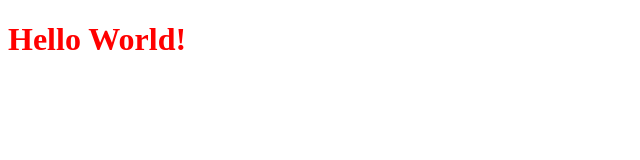
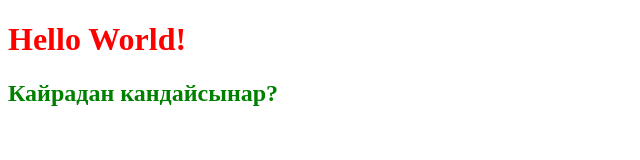
Before and after one commit to Kalykova/my-hw, a plain HTML site: page index.html in a window 1280 px wide. Shown: the whole page, without its empty margins (0-640 px from the left). Drawn offline with Linux system fonts and the light colour scheme.

Commit message:
Add subtitle

```diff
--- a/index.html
+++ b/index.html
@@ -11,6 +11,7 @@
 
 <body>
     <h1>Hello World!</h1>
+    <h2>Кайрадан кандайсынар?</h2>
 
 </body>
 
--- a/style.css
+++ b/style.css
@@ -1,3 +1,7 @@
 h1 {
     color: red;
 }
+
+h2 {
+    color: green;
+}
```
